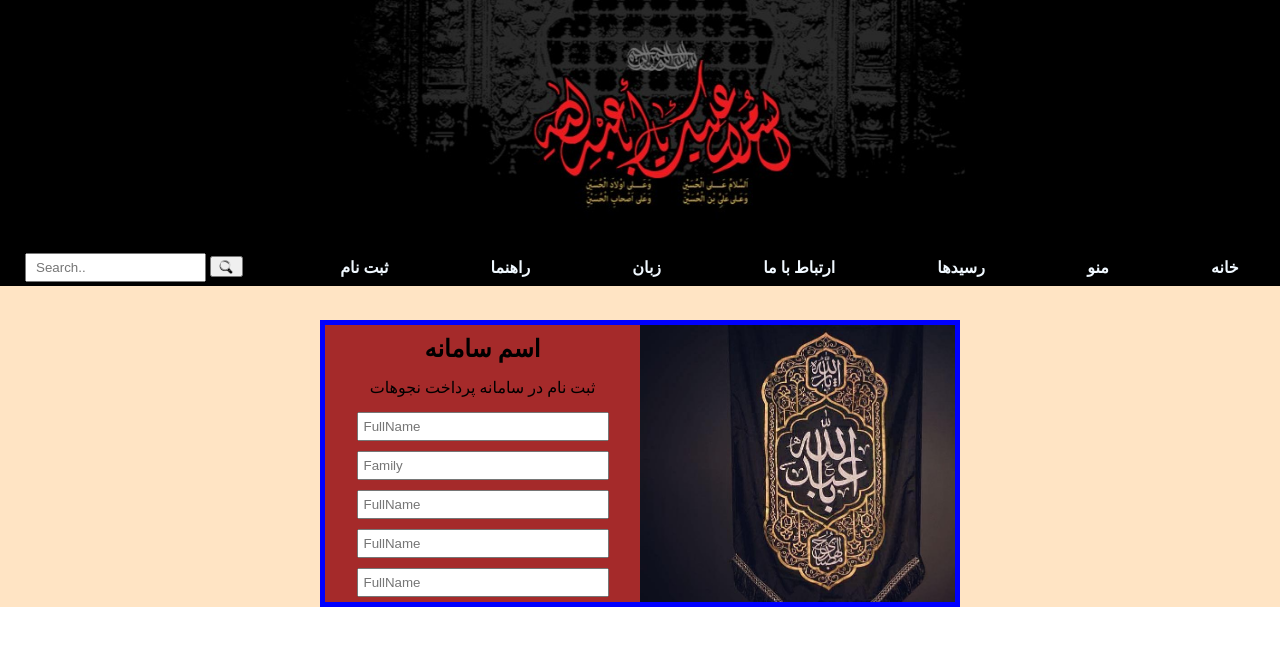
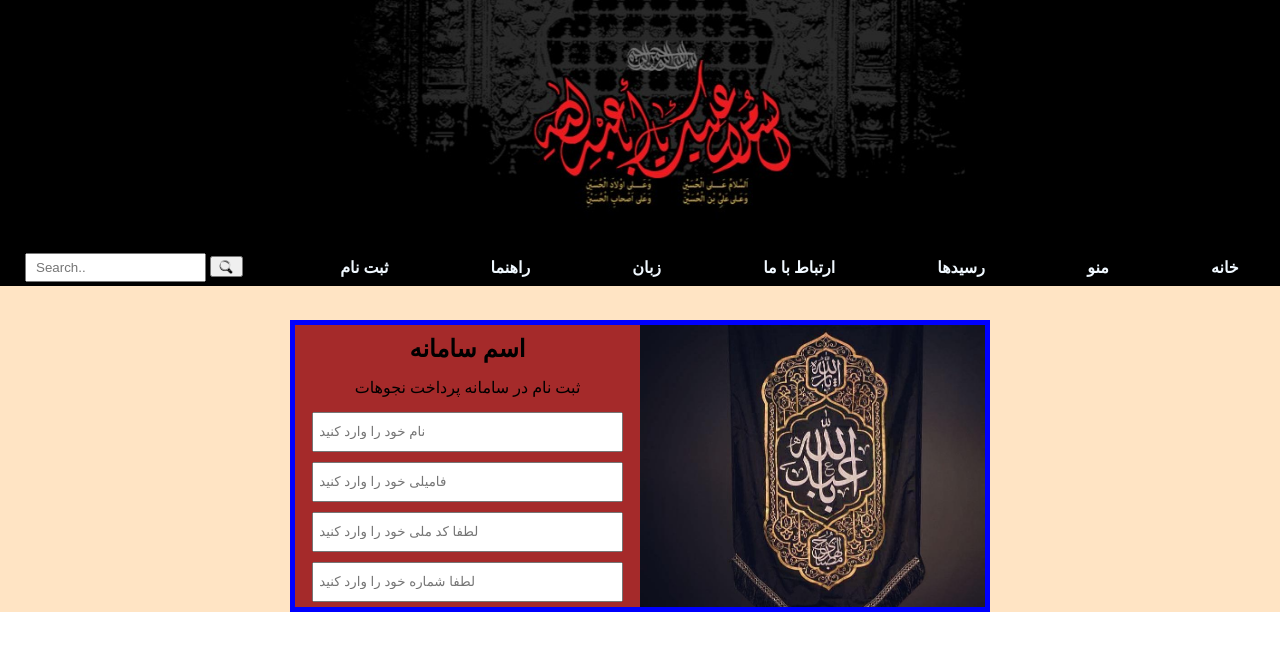
Before and after one commit to raheleshirazi77/projectKjoms, a plain HTML site: page index.html in a window 1280 px wide. Drawn offline with Linux system fonts and the light colour scheme.

Commit message:
update signing
+add inputs and styled to form
+ putting img and login side by side in form signin
+ styled to form

```diff
--- a/css/index.css
+++ b/css/index.css
@@ -95,15 +95,12 @@ a {
     color: black;
     text-wrap: wrap;
     box-shadow: 1px 1px 16px 0.6px rgba(0, 0, 0, 0.565);
-
 }
 
 #menuNavbarList {
     position: relative;
     top: 9px;
     right: 50px;
-
-
 }
 
 
@@ -184,7 +181,7 @@ a {
 */
 #signin {
     background-color: blue;
-    width: 50%;
+    width: 700px;
     position: relative;
     margin: 0 auto;
     padding: 5px;
@@ -194,10 +191,9 @@ a {
 /* style image in section login and signin */
 .imgLogin {
     background: url("../images/bgLogin.jpg");
-    background-size: 370px ;
+    background-size: 370px;
     background-repeat: no-repeat;
     float: right;
-
 }
 
 /* style container image login in right */
@@ -233,6 +229,44 @@ p {
 .login>form>input {
     padding: 5px;
     margin: 5px;
-    width: 80%;
+    width: 90%;
+    height: 40px;
+    outline: none;
+}
 
+/* style button and input */
+button,
+input {
+    outline: none;
 }
+
+/* style code captcha */
+/* .btnCheck{
+    cursor: pointer;
+    border-radius: 10px;
+    padding: 10px;
+    margin-left: 10px;
+    background-color: blue;
+    font-weight: bold;
+    color: white;
+} */
+/* .inner-container{
+    display: flex;
+    width: 50%;
+    padding: 20px;
+    margin: auto;
+} */
+
+/* .inner-container:input{
+    outline: none;
+} */
+/* #captcha, #answer{
+    letter-spacing: 10px;
+    font-size: 20px;
+    text-align: center;
+    font-weight: bold;
+}
+p{
+    text-align: center;
+    font-size: 20px;
+} */
--- a/index.html
+++ b/index.html
@@ -8,8 +8,6 @@
     <title>project Payment of funds</title>
     <!-- link file css -->
     <link rel="stylesheet" href="./css/index.css">
-    <!-- link font icon  -->
-    <link href="css/all.css" rel=”stylesheet”>
 
 </head>
 
@@ -46,8 +44,11 @@
                         <li><a href="#signin">ثبت نام</a></li>
                         <!-- search navbar -->
                         <div class="searchNavbar">
+                            <!-- form input search -->
                             <form action="#">
+                                <!-- input search -->
                                 <input type="search" placeholder="Search.." name="search" id="searchNavbar">
+                                <!-- button search navbar and icon search -->
                                 <button class="btnSearch" type="submit"><img class="iconSearch"
                                         src="./images/search icon.png" alt="search button"></button>
                             </form>
@@ -57,25 +58,42 @@
             </div>
 
         </header>
+        <!-- section two -->
         <section>
+            <!-- section signin and login -->
             <div id="signin">
+                <!-- container login -->
                 <div class="login">
+                    <!-- title form signin -->
                     <h1>اسم سامانه</h1>
+                    <!-- parageraph form signin -->
                     <p>ثبت نام در سامانه پرداخت نجوهات</p>
+                    <!-- form login and signin -->
                     <form action="#">
-                        <input type="text" name="name" id="inputName" placeholder="FullName">
-                        <input type="text" name="family" id="inputFamily" placeholder="Family">
-                        <input type="text" name="name" id="inputName" placeholder="FullName">
-                        <input type="text" name="name" id="inputName" placeholder="FullName">
-                        <input type="text" name="name" id="inputName" placeholder="FullName">
+                        <!-- inputs form signin: input enter name -->
+                        <input type="text" name="name" id="inputName" placeholder="نام خود را وارد کنید">
+                        <!-- inputs form signin: input enter family -->
+                        <input type="text" name="family" id="inputFamily" placeholder="فامیلی خود را وارد کنید">
+                        <!-- inputs form signin: input enter code meli -->
+                        <input type="text" name="codeMeli" id="inputCodeMeli"
+                            placeholder="لطفا کد ملی خود را وارد کنید">
+                        <!-- inputs form signin: input enter phone or tel -->
+                        <input type="tel" name="tel" id="inputTel" placeholder="لطفا شماره خود را وارد کنید">
+                        <!-- code captcha -->
+
+
                     </form>
                 </div>
                 <div class="imgLogin"></div>
+                <!-- container image login and signin -->
             </div>
         </section>
+
+
     </div>
 
-
+    <!-- link script -->
+    <script src=""></script>
 </body>
 
 </html>
```
Also changed, not shown: images/refresh.png (added).
